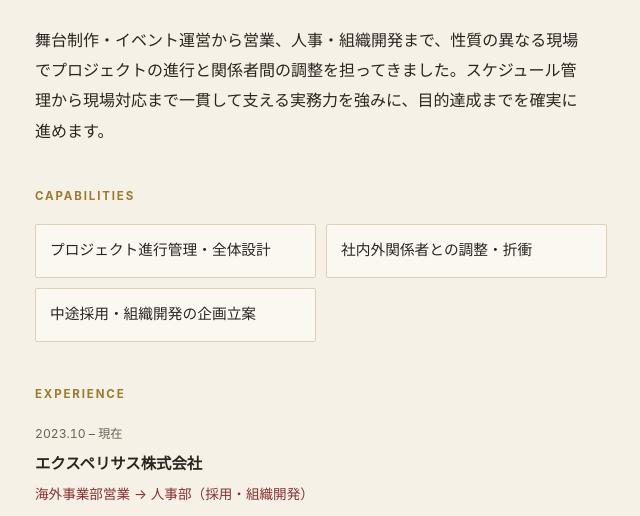
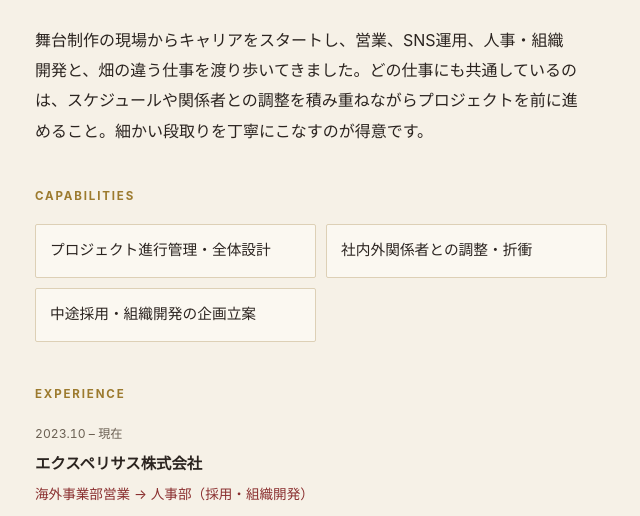
Before and after one commit to sasakirino1204-blip/rino-profile, a plain HTML site: page index.html in a window 1280 px wide. Shown: the part 280-796 px from the top of the page, without its empty margins (319-959 px from the left). Drawn offline with Linux system fonts and the light colour scheme.

Commit message:
Rewrite summary paragraph, less boilerplate

```diff
--- a/index.html
+++ b/index.html
@@ -109,7 +109,7 @@
     </div>
   </header>
 
-  <p class="summary">舞台制作・イベント運営から営業、人事・組織開発まで、性質の異なる現場でプロジェクトの進行と関係者間の調整を担ってきました。スケジュール管理から現場対応まで一貫して支える実務力を強みに、目的達成までを確実に進めます。</p>
+  <p class="summary">舞台制作の現場からキャリアをスタートし、営業、SNS運用、人事・組織開発と、畑の違う仕事を渡り歩いてきました。どの仕事にも共通しているのは、スケジュールや関係者との調整を積み重ねながらプロジェクトを前に進めること。細かい段取りを丁寧にこなすのが得意です。</p>
 
   <section>
     <h2>Capabilities</h2>
```
